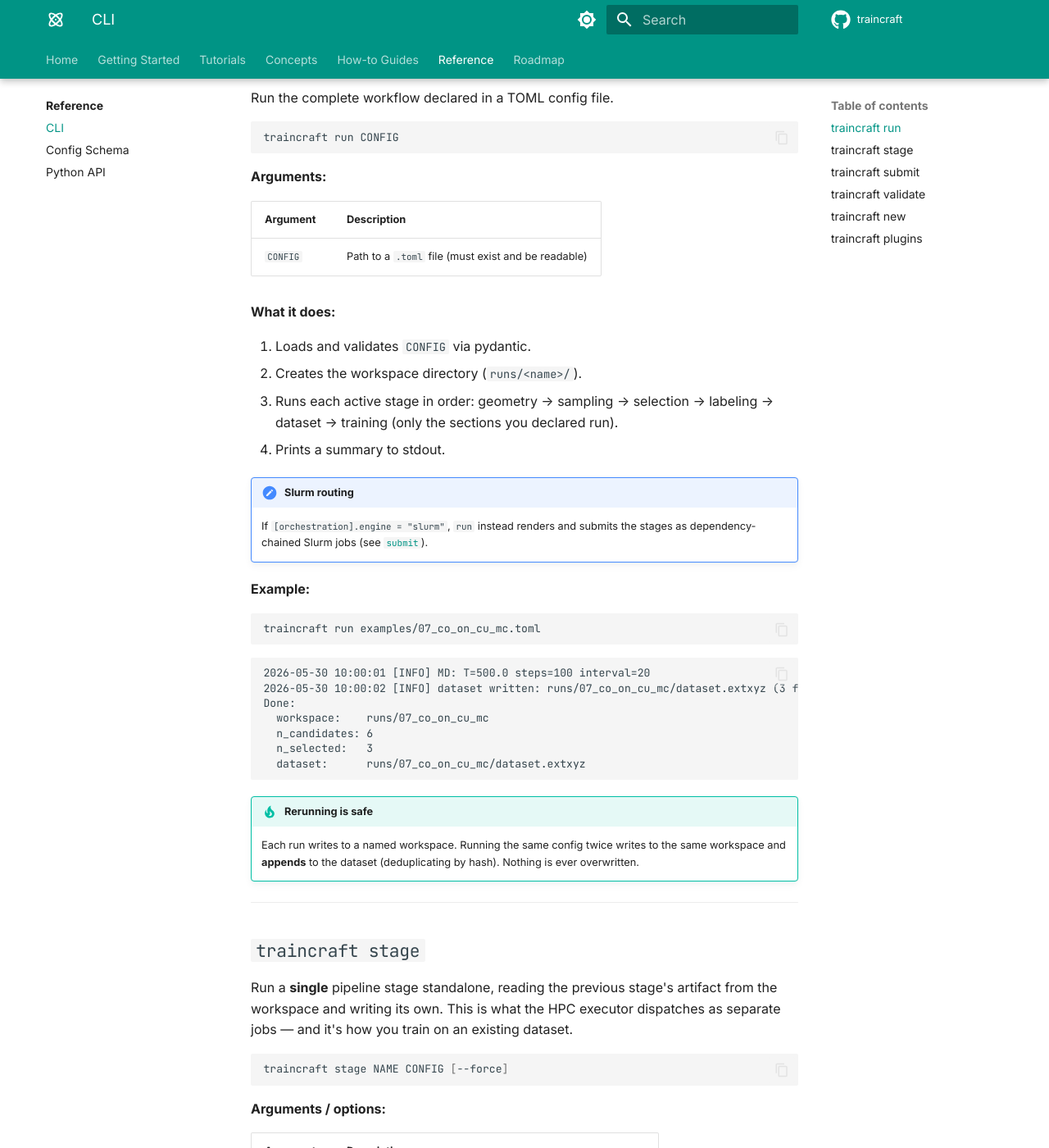
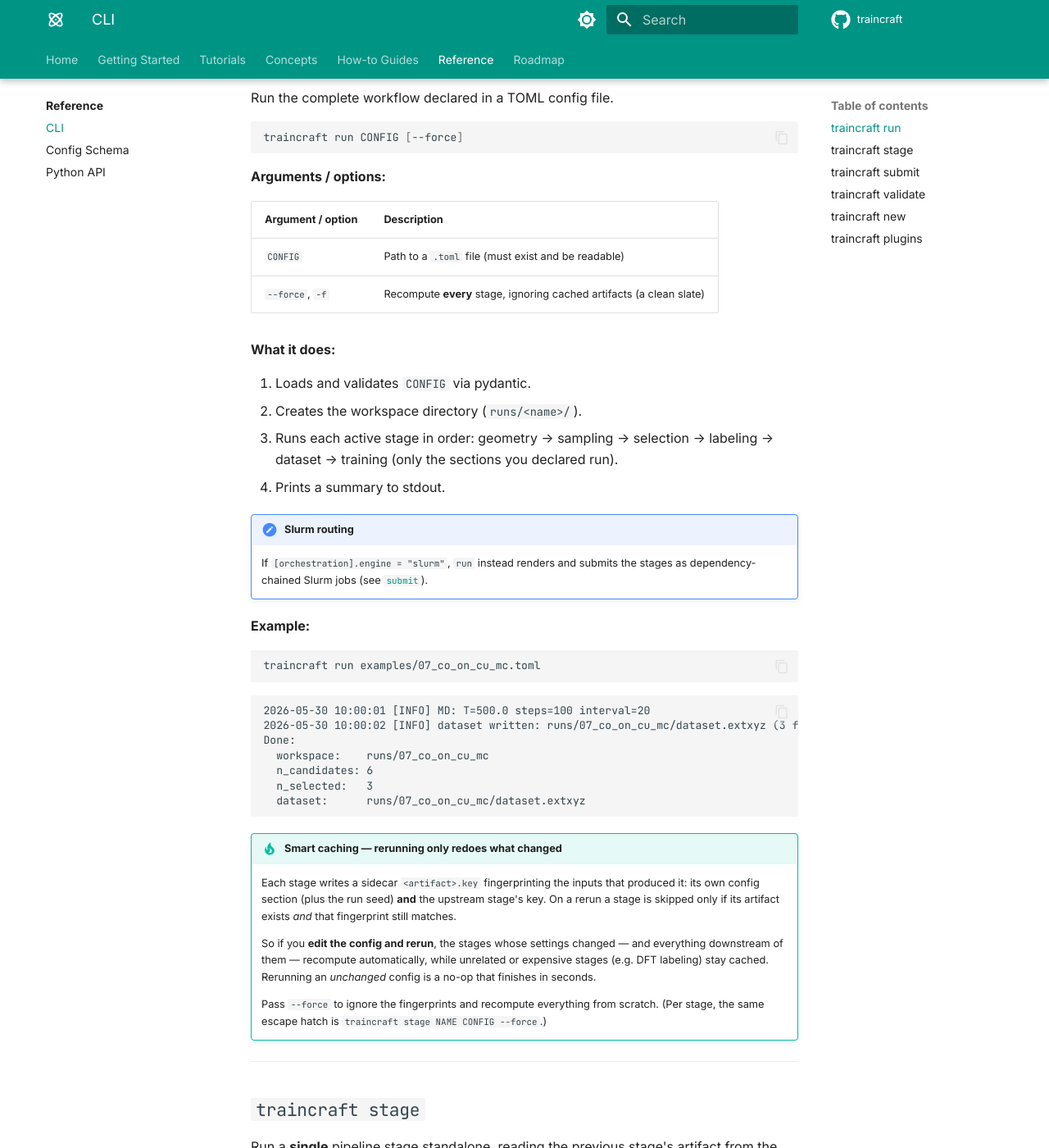
Before and after one commit to basillicus/traincraft, an MkDocs documentation site: the page built from docs/reference/cli.md, in a window 1280 px wide and 1400 px high, scrolled down 318 px. Shown: the whole window at 82% size. Built offline with MkDocs 1.6.1 and Material for MkDocs 9.7.7, drawn with Linux system fonts in a browser that asks for light colours; comment, search, counter and statistics services are not loaded.

Commit message:
docs(cli): document 'run --force' and the new smart per-stage caching (rerun redoes only what changed)
Co-Authored-By: Claude Opus 4.8 <noreply@anthropic.com>

````diff
--- a/docs/reference/cli.md
+++ b/docs/reference/cli.md
@@ -13,14 +13,15 @@ traincraft --help
 Run the complete workflow declared in a TOML config file.
 
 ```bash
-traincraft run CONFIG
+traincraft run CONFIG [--force]
 ```
 
-**Arguments:**
+**Arguments / options:**
 
-| Argument | Description |
+| Argument / option | Description |
 |---|---|
 | `CONFIG` | Path to a `.toml` file (must exist and be readable) |
+| `--force`, `-f` | Recompute **every** stage, ignoring cached artifacts (a clean slate) |
 
 **What it does:**
 
@@ -50,10 +51,20 @@ Done:
   dataset:      runs/07_co_on_cu_mc/dataset.extxyz
 ```
 
-!!! tip "Rerunning is safe"
-    Each run writes to a named workspace. Running the same config twice writes
-    to the same workspace and **appends** to the dataset (deduplicating by hash).
-    Nothing is ever overwritten.
+!!! tip "Smart caching — rerunning only redoes what changed"
+    Each stage writes a sidecar `<artifact>.key` fingerprinting the inputs that
+    produced it: its own config section (plus the run seed) **and** the upstream
+    stage's key. On a rerun a stage is skipped only if its artifact exists *and*
+    that fingerprint still matches.
+
+    So if you **edit the config and rerun**, the stages whose settings changed —
+    and everything downstream of them — recompute automatically, while unrelated
+    or expensive stages (e.g. DFT labeling) stay cached. Rerunning an *unchanged*
+    config is a no-op that finishes in seconds.
+
+    Pass `--force` to ignore the fingerprints and recompute everything from
+    scratch. (Per stage, the same escape hatch is `traincraft stage NAME CONFIG
+    --force`.)
 
 ---
 
````
